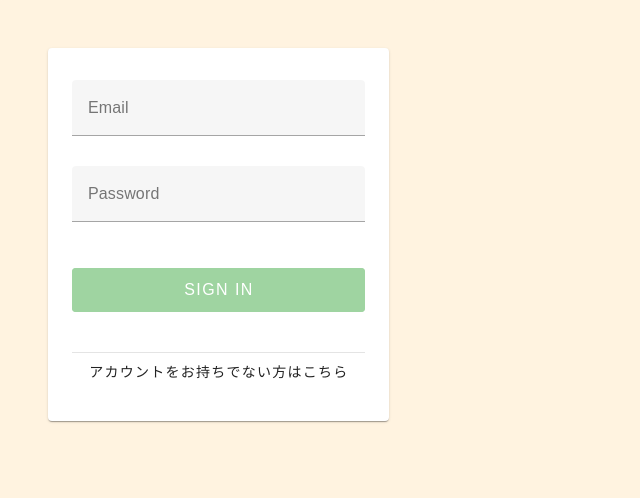
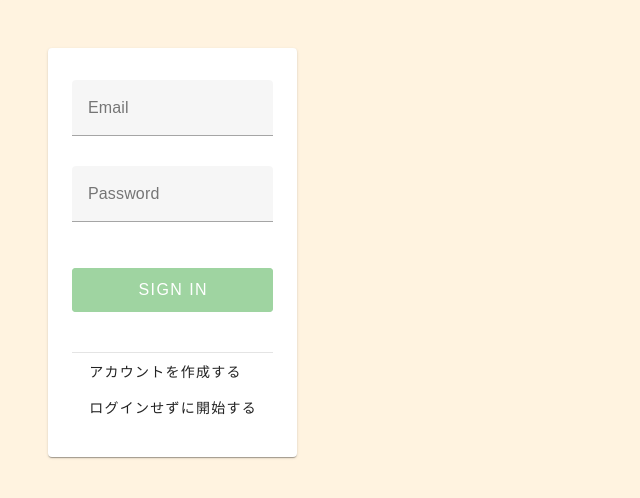
Before and after one commit to Waka-topia/wadai-de-wadai, a Vue app: page /login in a window 1280 px wide. Shown: the top 498 px of the page, without its empty margins (0-640 px from the left). Built offline with nearby package versions, Linux system fonts and the light colour scheme; no server answers.

Commit message:
ログインせずに開始できるボタンを作成

```diff
--- a/src/pages/Login.vue
+++ b/src/pages/Login.vue
@@ -40,7 +40,10 @@
       </v-form>
       <v-divider class="mt-10"></v-divider>
       <v-btn variant="text" @click="onSignUp">
-        アカウントをお持ちでない方はこちら
+        アカウントを作成する
+      </v-btn>
+      <v-btn variant="text" @click="onStart">
+        ログインせずに開始する
       </v-btn>
     </v-card>
   </v-sheet>
@@ -90,6 +93,9 @@ export default {
     onSignUp() {
       this.$router.push("/signup");
     },
+    onStart() {
+      this.$router.push("/campus-map");
+    },
   },
 };
 </script>
```
